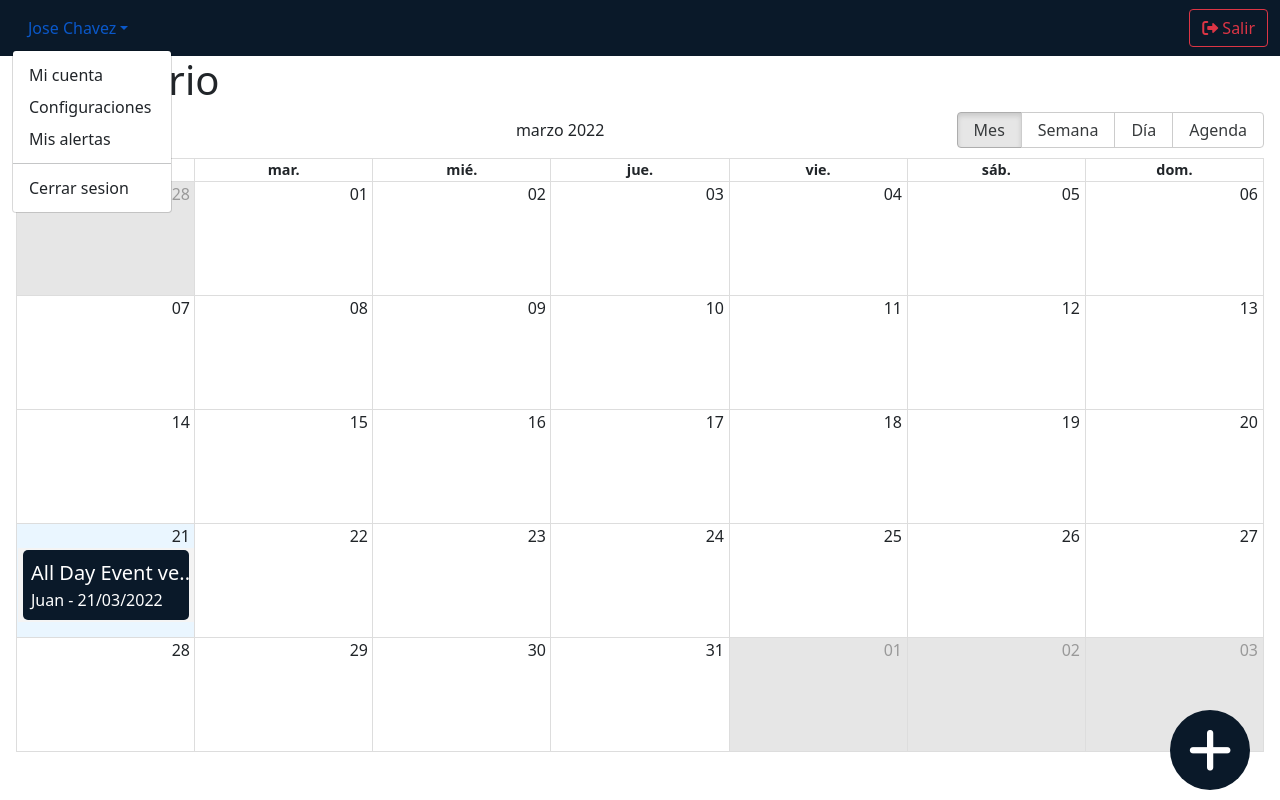
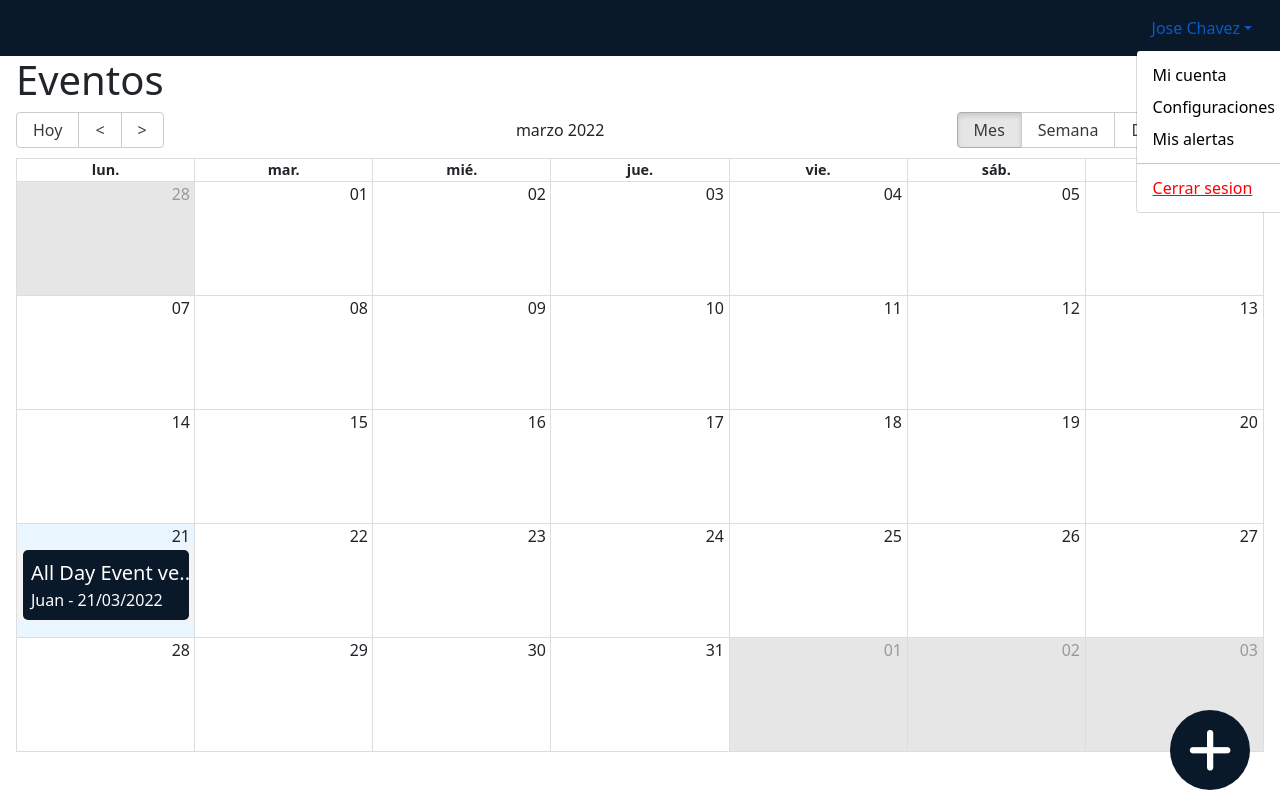
Before and after one commit to agchavez/calendar-app, a React (Create React App) app: page / in a window 1280 px wide. Both pictures are taken after a click on the button "Jose Chavez". Built offline with nearby package versions, Linux system fonts and the light colour scheme.

Commit message:
feat: :sparkles: navbar

```diff
--- a/public/index.html
+++ b/public/index.html
@@ -2,7 +2,7 @@
 <html lang="en">
   <head>
     <meta charset="utf-8" />
-    <link rel="icon" href="%PUBLIC_URL%/favicon.ico" />
+    <link rel="icon" href="%PUBLIC_URL%/calendario.png" />
     <meta name="viewport" content="width=device-width, initial-scale=1" />
     <meta name="theme-color" content="#000000" />
     <meta
@@ -26,7 +26,7 @@
       work correctly both with client-side routing and a non-root public URL.
       Learn how to configure a non-root public URL by running `npm run build`.
     -->
-    <title>React App</title>
+    <title>Calendar App</title>
   </head>
   <body>
     <noscript>You need to enable JavaScript to run this app.</noscript>
--- a/src/components/calendar/CalendarModal.tsx
+++ b/src/components/calendar/CalendarModal.tsx
@@ -1,6 +1,6 @@
 import React from "react";
 import { Modal } from "react-bootstrap";
-import { useDispatch, useSelector } from "react-redux";
+import { useSelector } from "react-redux";
 import { FormEvent } from "../shared/FormEvent";
 import { RootState } from "../../state/reducers/index";
 import { ActionTypes } from "../../state/types/types";
--- a/src/components/calendar/CalendarScreen.tsx
+++ b/src/components/calendar/CalendarScreen.tsx
@@ -9,7 +9,7 @@ import { CalendarEvent } from "./CalendarEvent";
 import { CalendarData } from "../../interfaces/Calendar";
 import { CalendarModal } from "./CalendarModal";
 
-import { useDispatch } from "react-redux";
+// import { useDispatch } from "react-redux";
 
 import "react-big-calendar/lib/css/react-big-calendar.css";
 import styles from "../../style/styles.module.css";
@@ -17,7 +17,6 @@ import styles from "../../style/styles.module.css";
 import moment from "moment";
 import "moment/locale/es";
 import { ActionTypes } from "../../state/types/types";
-import { EventActionTypes } from "../../state/actions/eventAction";
 import { useAppDispatch } from "../../hooks/redux";
 moment.locale("es");
 
@@ -40,7 +39,7 @@ export const CalendarScreen = () => {
     localStorage.getItem("lastView") || "month"
   );
 
-  const [open, setopen] = useState(false);
+  // const [open, setopen] = useState(false);
   const onDobleClick = (e: any) => {
     console.log(e);
   };
@@ -98,7 +97,7 @@ export const CalendarScreen = () => {
       <NavBar />
 
       <Container fluid className="px-3">
-        <h1>Calendario</h1>
+        <h1>Eventos</h1>
         <Calendar
           localizer={localizer}
           events={events}
--- a/src/components/ui/NavBar.tsx
+++ b/src/components/ui/NavBar.tsx
@@ -1,6 +1,16 @@
-import React from "react";
+
 import { Navbar, NavDropdown } from "react-bootstrap";
+import { Link } from "react-router-dom";
 
+const style = {
+  navLink: {
+    color: 'black',
+    textDecoration: 'none',
+  },
+  navClose: {
+    color: 'red',
+  }
+}
 export const NavBar = () => {
   return (
     <>
@@ -10,25 +20,28 @@ export const NavBar = () => {
         style={{ backgroundColor: "#0a1929" }}
       >
         <div className="container-fluid">
-          <div>
-            <NavDropdown className="nav_title" title="Jose Chavez">
-              <NavDropdown.Item href="#action/3.1">Mi cuenta</NavDropdown.Item>
-              <NavDropdown.Item href="#action/3.2">
-                Configuraciones
+          <div></div>
+          <NavDropdown
+            className="nav_title"
+            title="Jose Chavez"
+            style={{
+              color: "white",
+            }}
+          >
+            <NavDropdown.Item>
+              <Link to={'/home'} style = {style.navLink}>Mi cuenta</Link>
+            </NavDropdown.Item>
+            <NavDropdown.Item>
+            <Link to={'/home'} style = {style.navLink}>Configuraciones</Link>
+            </NavDropdown.Item>
+            <NavDropdown.Item >
+            <Link to={'/home'} style = {style.navLink}>Mis alertas</Link>
               </NavDropdown.Item>
-              <NavDropdown.Item href="#action/3.3">
-                Mis alertas
-              </NavDropdown.Item>
-              <NavDropdown.Divider />
-              <NavDropdown.Item href="#action/3.4">
-                Cerrar sesion
-              </NavDropdown.Item>
-            </NavDropdown>
-          </div>
-          <button className="btn btn-outline-danger">
-            <i className="fas fa-sign-out-alt"></i>
-            <span> Salir</span>
-          </button>
+            <NavDropdown.Divider />
+            <NavDropdown.Item>
+            <Link to={'/home'} style = {style.navClose}>Cerrar sesion</Link>
+            </NavDropdown.Item>
+          </NavDropdown>
         </div>
       </Navbar>
     </>
```
Also changed, not shown: public/calendario.png (added).
